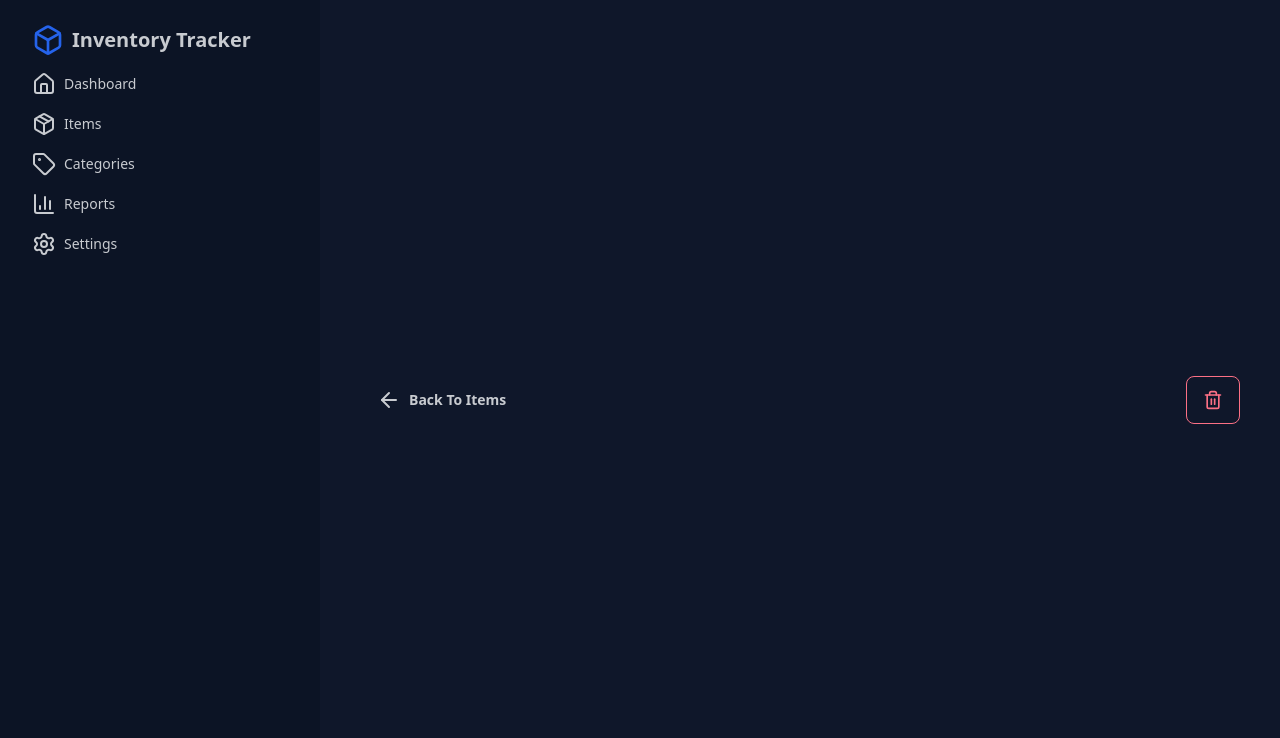
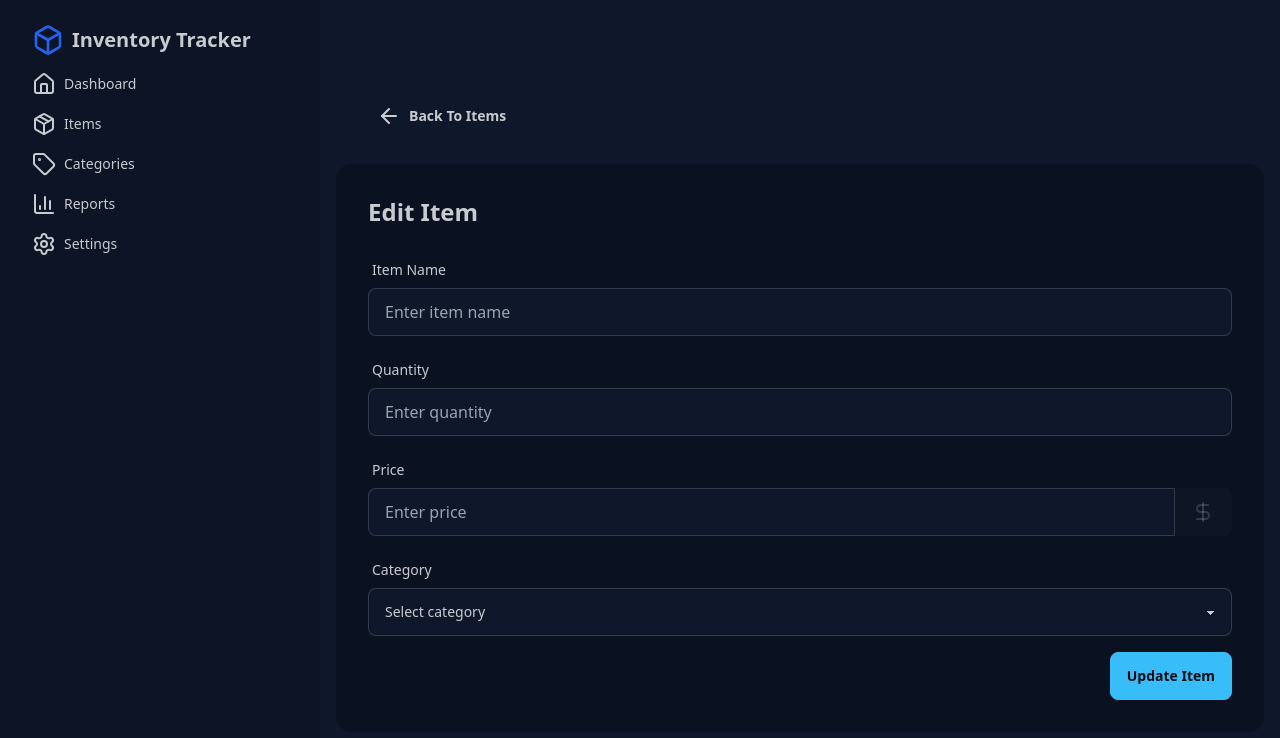
Before and after one commit to Asadlion92/inventory-tracker-mern, a React app in the folder frontend/: page /edit/1 in a window 1280 px wide. Shown: the top 738 px of the page. Built offline with nearby package versions, Linux system fonts and the light colour scheme; no server answers; the HTML template or start-up script is replaced by a standard one.

Commit message:
EditItemPage complete

```diff
--- a/frontend/src/pages/EditItemPage.jsx
+++ b/frontend/src/pages/EditItemPage.jsx
@@ -1,6 +1,6 @@
 import { useEffect, useState } from 'react';
 import { Link, useNavigate, useParams } from 'react-router';
-import { ArrowLeft, LoaderIcon, Trash2 } from 'lucide-react';
+import { ArrowLeft, LoaderIcon, Trash2, DollarSign } from 'lucide-react';
 import api from './../lib/axios';
 import { toast } from 'react-hot-toast';
 
@@ -11,6 +11,7 @@ const EditItemPage = () => {
   const [price, setPrice] = useState("");
   const [category, setCategory] = useState("");
   const [loading, setLoading] = useState(true);
+  const [updating, setUpdating] = useState(false);
 
   const navigate = useNavigate();
   const {id} = useParams();
@@ -35,7 +36,34 @@ const EditItemPage = () => {
     fetchItem();
   }, [id]);
 
-  const handleDelete = () => {};
+  const handleUpdate = async (e) => {
+    e.preventDefault();
+
+    if (!itemName.trim() || quantity <=0 || price <= 0 || !category) {
+      toast.error("All fields are required");
+      return;
+    }
+
+      const updateItem = {
+        name: itemName,
+        quantity: Number(quantity),
+        price: Number(price),
+        category,
+      };
+
+    setUpdating(true);
+
+    try {
+      await api.put(`/inventory/${id}`, updateItem);
+      toast.success("Item updated successfully!");
+      navigate('/items');
+    } catch (error) {
+        console.log("Error updating item", error);
+        toast.error("Failed to update item");
+    } finally {
+      setUpdating(false);
+    }
+  };
 
   if (loading) {
     return (
@@ -52,10 +80,88 @@ const EditItemPage = () => {
           <ArrowLeft />
           Back To Items
         </Link>
-        <button onClick={handleDelete} className='btn btn-error btn-outline'>
-          <Trash2 className='h-5 w-5' />
-        </button>
       </div>
+
+      <div className='card bg-base-300 w-full'>
+        <div className='card-body'>
+          <h2 className='card-title text-2xl mb-4'>Edit Item</h2>
+          <form onSubmit={handleUpdate}>
+            <div className='form-control mb-4'>
+              <label className='label'>
+                <span className='label-text'>Item Name</span>
+              </label>
+              <input
+                type="text"
+                placeholder='Enter item name'
+                className='input input-bordered'
+                value={itemName}
+                onChange={(e) => setItemName(e.target.value)}
+                />
+            </div>
+
+            <div className='form-control mb-4'>
+              <label className='label'>
+                <span className='label-text'>Quantity</span>
+              </label>
+              <input
+                type="number"
+                min="1"
+                placeholder='Enter quantity'
+                className='input input-bordered'
+                value={quantity}
+                onChange={(e) => setQuantity(e.target.value)}
+                />
+            </div>
+
+            <div className='form-control mb-4'>
+              <label className='label'>
+                <span className='label-text'>Price</span>
+              </label>
+              <div className='join w-full'>
+                <input
+                type="number"
+                min="0.01"
+                step="0.01"
+                placeholder='Enter price'
+                className='input input-bordered join-item w-full'
+                value={price}
+                onChange={(e) => setPrice(e.target.value)}
+                />
+                <span className='join-item btn btn-disabled'><DollarSign /></span>
+              </div>
+
+            </div>
+
+            <div className='form-control mb-4'>
+              <label className='label'>
+                <span className='label-text'>Category</span>
+              </label>
+              <select
+                required
+                className='select select-bordered w-full'
+                value={category}
+                onChange={(e) => setCategory(e.target.value)}
+              >
+                <option value="">Select category</option>
+                <option value="Electronics">Electronics</option>
+                <option value="Tools">Tools</option>
+                <option value="Office Supplies">Office Supplies</option>
+                <option value="Safety Equipment">Safety Equipment</option>
+                <option value="Consumables">Consumables</option>
+                <option value="Others">Others</option>
+              </select>
+            </div>
+
+            <div className='card-actions justify-end'>
+              <button type='submit' className='btn btn-primary' disabled={updating} onClick={handleUpdate}>
+                {updating ? "Updating..." : "Update Item"}
+              </button>
+            </div>
+
+          </form>
+        </div>
+      </div>
+
     </div>
   )
 }
```
